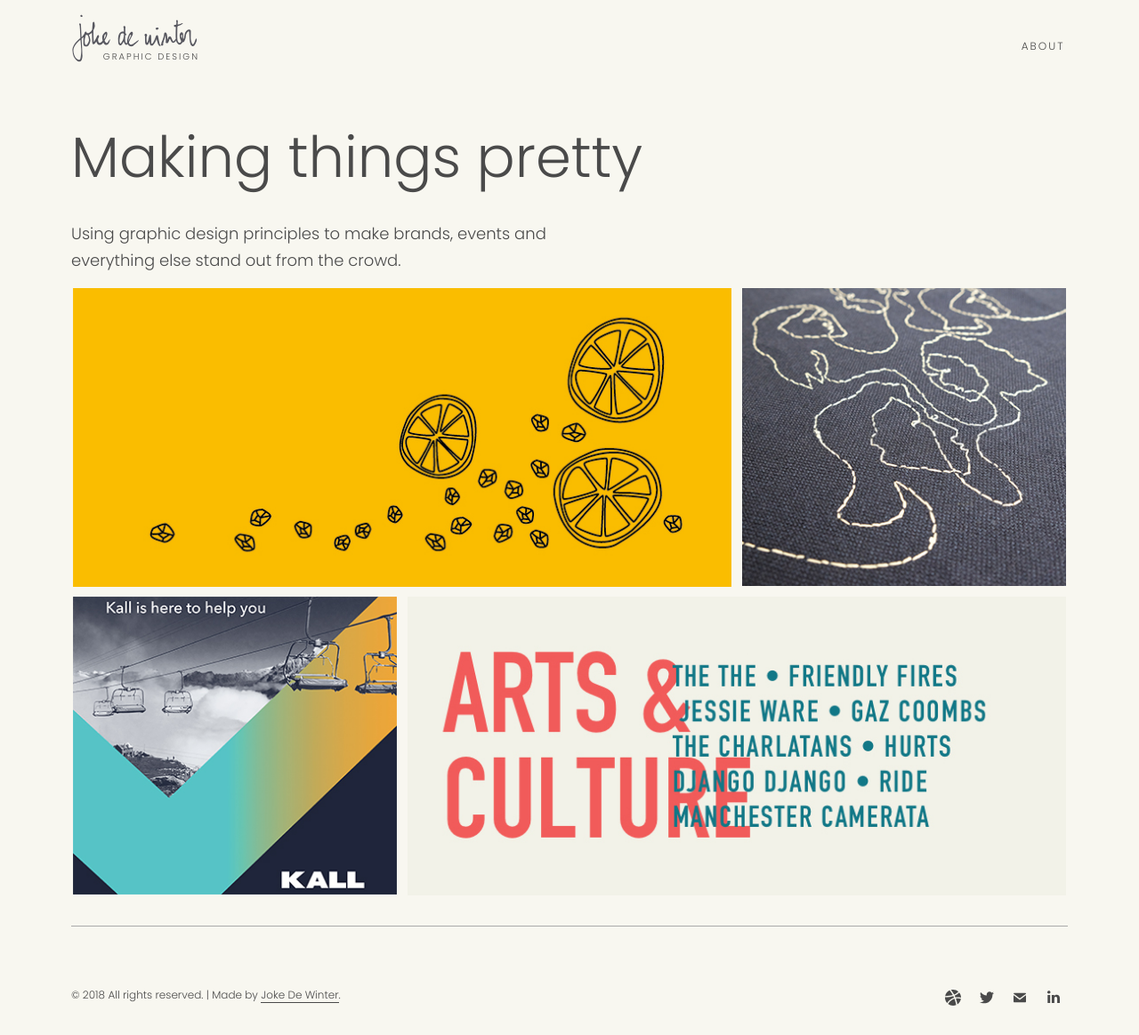
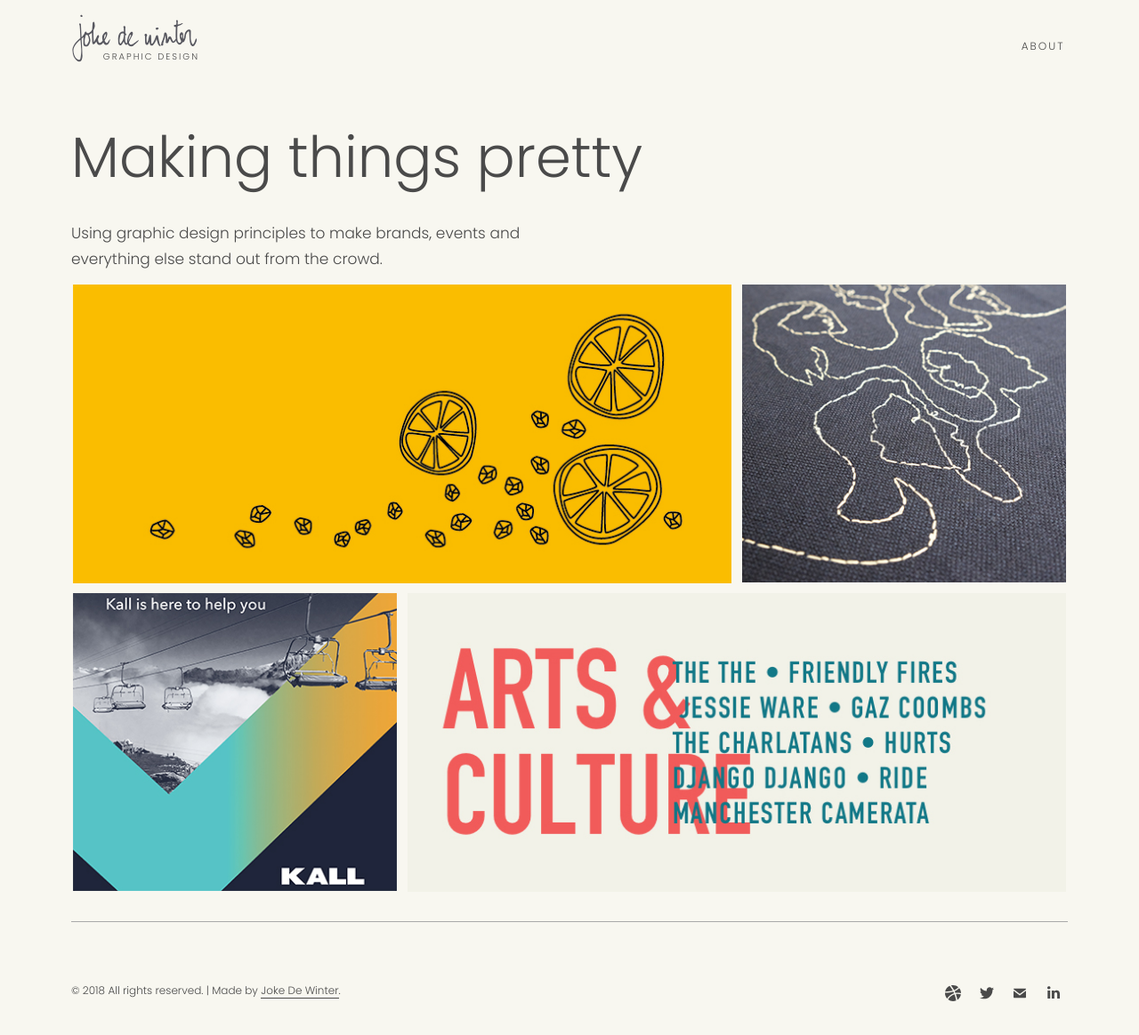
Before and after one commit to jokedewinter/graphic-design, a Jekyll site: the page built from index.md, in a window 1280 px wide. Shown: the whole page at 89% size. Built offline with Jekyll 4.4.1, drawn with Linux system fonts in a browser that asks for light colours.

Commit message:
Setting body text to 17px.

```diff
--- a/_sass/_components/_typography.scss
+++ b/_sass/_components/_typography.scss
@@ -42,7 +42,7 @@ h5, h6 {
 
 
 p {
-	@include font-size(18);
+	@include font-size(17);
 	margin-bottom: 0.75em;
 
 	&.smallprint {
```
